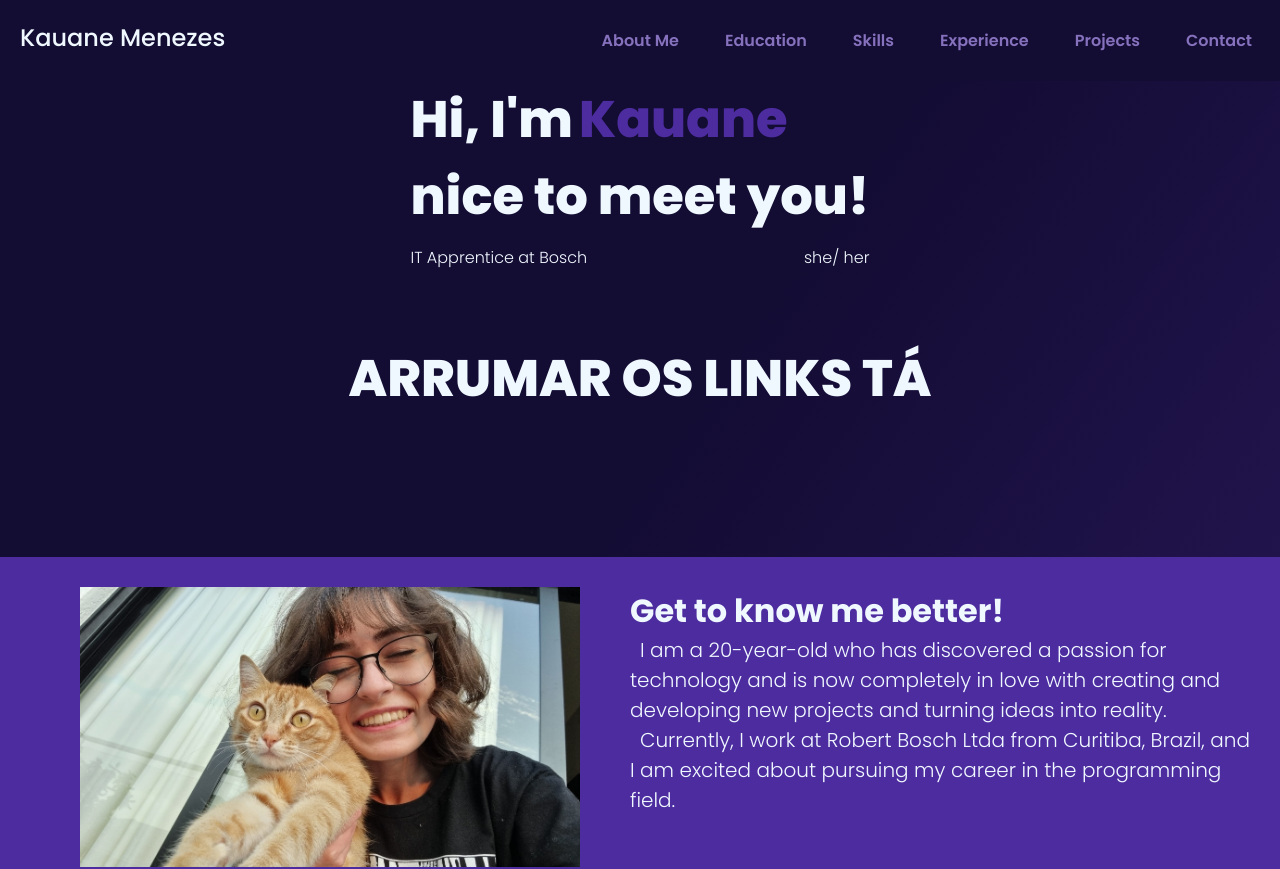
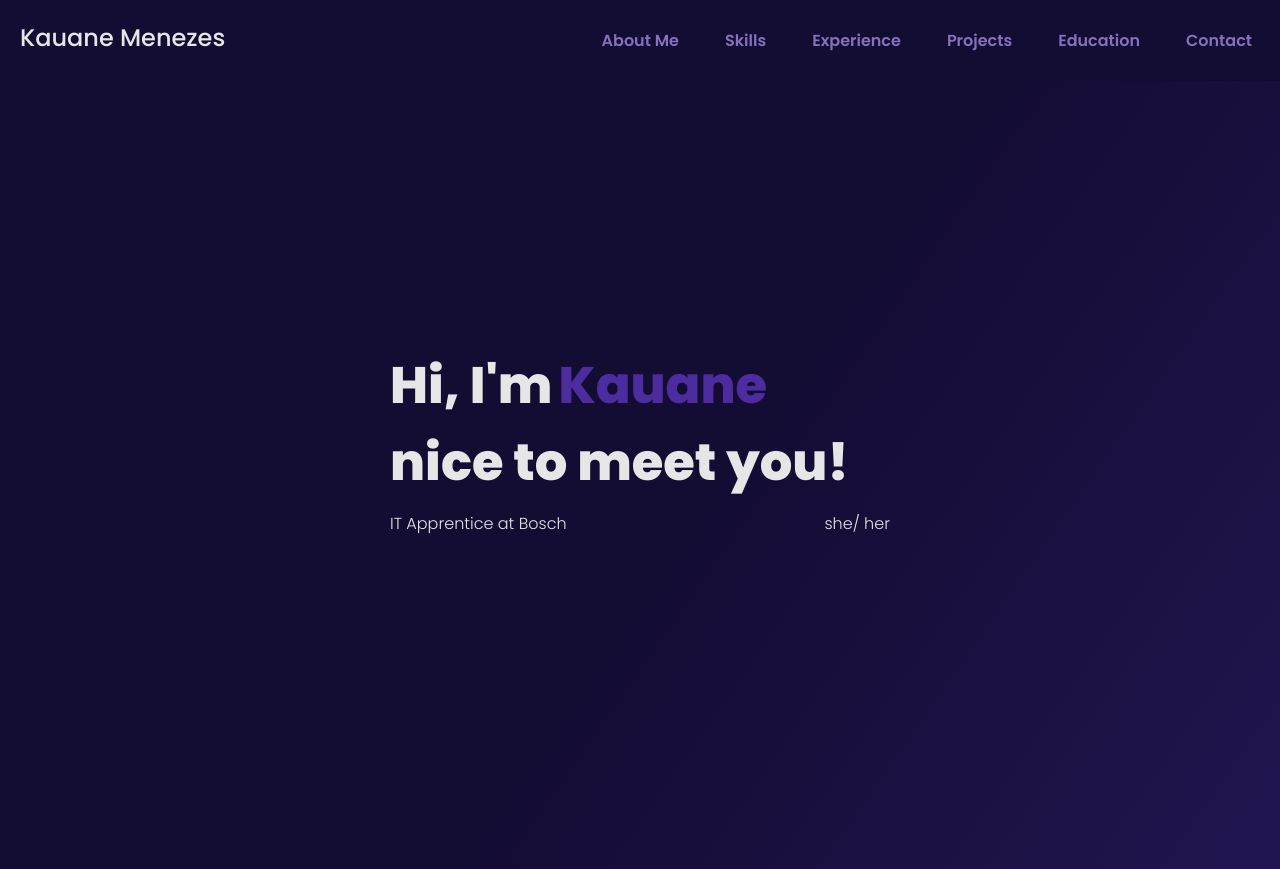
Before and after one commit to kau-menezes/new-portfolio, a React (Vite) app: page / in a window 1280 px wide. Shown: the top 869 px of the page. Built offline with nearby package versions, Linux system fonts and the light colour scheme.

Commit message:
fix: styles

```diff
--- a/src/App.jsx
+++ b/src/App.jsx
@@ -13,13 +13,12 @@ function App() {
     <>
       <Header/>
       <main>
-        <Greetings/>
-        <h1>ARRUMAR OS LINKS TÁ</h1>
+        <Greetings id="about"/>
         <About/>
-        <hr className={style.hr}/>
+        <hr className={style.hr} id="experience"/>
         <Experience/>
-        <hr className={style.hr}/>
-        <Projects/>
+        <hr className={style.hr} id="projects"/>
+        <Projects />
         <Education/>
         <h1>working on it... 🚧</h1>
       </main>
--- a/src/components/About/about.module.css
+++ b/src/components/About/about.module.css
@@ -49,7 +49,7 @@
 .text {
     font-weight: 300;
     text-indent: 10px;
-    line-height: 1.5;
+    line-height: 1.8;
     font-size: 20px;
 }
 
--- a/src/components/About/index.jsx
+++ b/src/components/About/index.jsx
@@ -8,7 +8,6 @@ export default function About() {
 
     return(
         <>
-
         <div className={style.mainContainer}>
             <div className={style.part1}>
                 <img className={style.profileImg} src={Batata} alt="" id="main-picture"/>
--- a/src/components/Education/index.jsx
+++ b/src/components/Education/index.jsx
@@ -6,7 +6,7 @@ import senaiLogo from "../../../src/img/unibrasil.jpg"
 export default function Education() {
     return (
         <div className={style.eduContainer}>
-            <h2>Education</h2>
+            <h2 id="education">Education</h2>
             <div className={style.eduCard}>
                 <img className={style.ilustration} src={senaiLogo} alt="" />
                 <div className={style.eduInfo}>
--- a/src/components/Greetings/greetings.module.css
+++ b/src/components/Greetings/greetings.module.css
@@ -1,6 +1,10 @@
 .greetings {
     display: flex;
     flex-direction: row;
+}
+
+.greetings, .greetingsTwo {
+    width: 500px;
 }
 /*
 .greetings > h1 {
@@ -17,7 +21,8 @@
     display: flex;
     flex-direction: column;
     align-items: center;
-    background-color: aqua;
+    justify-content: center;
+    height: 90vh;
 
 }
 
@@ -25,6 +30,8 @@
     display: flex;
     justify-content: space-between;
 
+    width: 100%;
+
 
 }
 
--- a/src/components/Greetings/index.jsx
+++ b/src/components/Greetings/index.jsx
@@ -1,14 +1,15 @@
+/* eslint-disable react/no-unescaped-entities */
 import style from "./greetings.module.css"
 
 export default function Greetings() {
     return (
     <>
-        <div>
+        <div className={style.greetingsContainer}>
             <div className={style.greetings}>
                 <h1>Hi, I'm</h1>
                 <h1 className={style.nameGreetings}>Kauane</h1>
             </div>
-            <h1>nice to meet you!</h1>
+            <h1 className={style.greetingsTwo} >nice to meet you!</h1>
             <div className={style.specificationGreetings}>
                 <h4>IT Apprentice at Bosch</h4>
                 <h4 id="gender">she/ her</h4>
--- a/src/components/Header/header.module.css
+++ b/src/components/Header/header.module.css
@@ -9,6 +9,7 @@
     position: sticky;
     top: 0;
     z-index: 1;
+
 
 }
 
--- a/src/components/Header/index.jsx
+++ b/src/components/Header/index.jsx
@@ -9,10 +9,10 @@ export default function Header() {
         <nav className={style.nav}>
             <ul className={style.ul}>
                 <li className={style.li} ><a className={style.a} href="#about">About Me</a></li>
-                <li className={style.li} ><a className={style.a} href="#education">Education</a></li>
                 <li className={style.li} ><a className={style.a} href="#skills">Skills</a></li>
                 <li className={style.li} ><a className={style.a} href="#experience">Experience</a></li>
                 <li className={style.li} ><a className={style.a} href="#projects">Projects</a></li>
+                <li className={style.li} ><a className={style.a} href="#education">Education</a></li>
                 <li className={style.li} ><a className={style.a} href="#contact">Contact</a></li>
             </ul>
         </nav>
--- a/src/index.css
+++ b/src/index.css
@@ -22,7 +22,7 @@ html {
 body {
     font-family: "Poppins", sans-serif;
     background: linear-gradient(125deg, rgba(19, 12, 51, 1) 25%, rgba(77, 44, 159, 1) 100%);
-    color: aliceblue;
+    color: rgb(230, 230, 230);
 }
 
 main {
@@ -30,6 +30,7 @@ main {
     display: flex;
     flex-direction: column;
     align-items: center;
+    justify-content: space-around;
     gap: 70px;
 }
 
```
